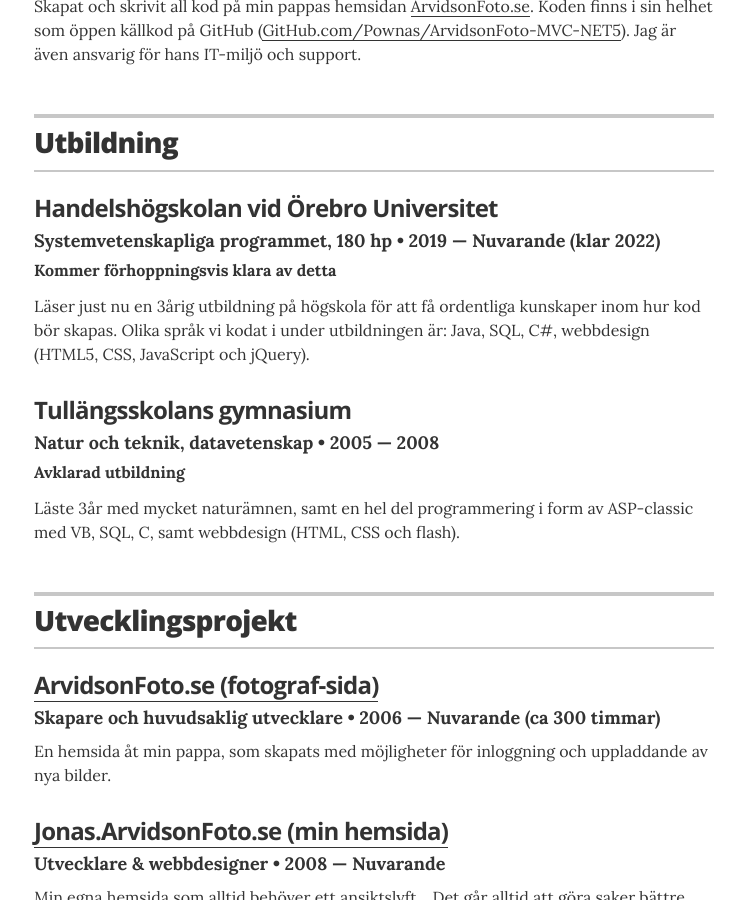
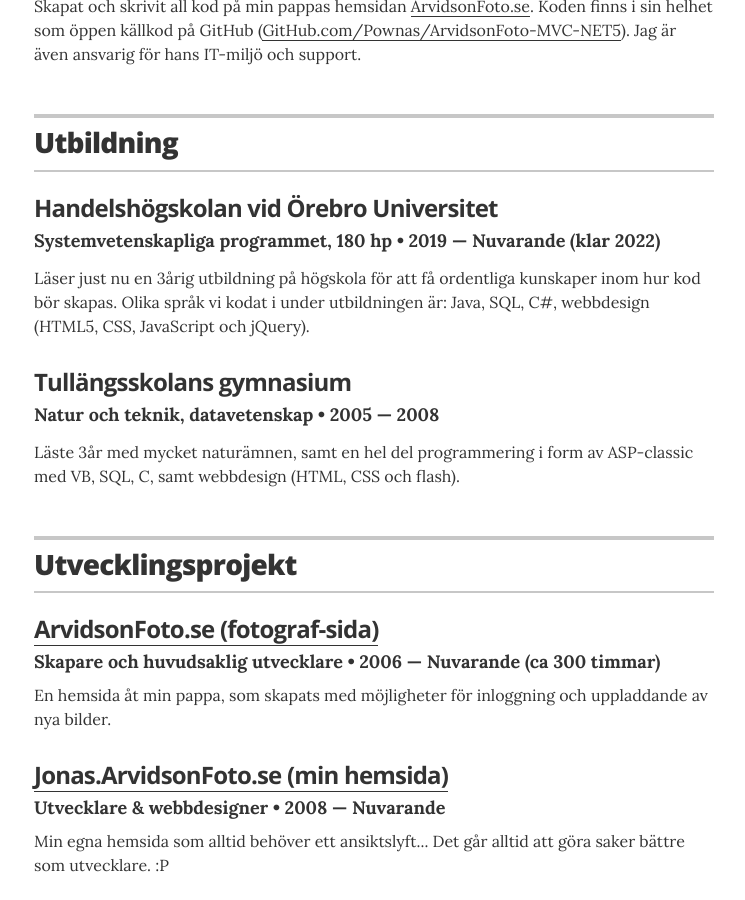
Before and after one commit to pownas/CV, a Jekyll site: the page built from index.html, in a window 1280 px wide and 900 px high, scrolled down 1465 px. Shown: the whole window, without its empty margins (266-1011 px from the left). Built offline with Jekyll 4.4.1, drawn with Linux system fonts in a browser that asks for light colours.

Commit message:
removed awards

```diff
--- a/_data/education.yml
+++ b/_data/education.yml
@@ -2,7 +2,7 @@
 - degree: "Systemvetenskapliga programmet, 180 hp"
   uni: "Handelshögskolan vid Örebro Universitet"
   year: "2019 &mdash; Nuvarande (klar 2022)"
-  award: "Kommer förhoppningsvis klara av detta"
+  #award: "Särskilt omnämnande i Interaktionsdesign-kursen"
   #awards:
   #  - award: "Summa Cumme Laude graduate"
   summary: "Läser just nu en 3årig utbildning på högskola för att få ordentliga kunskaper inom hur kod bör skapas. Olika språk vi kodat i under utbildningen är: Java, SQL, C#, webbdesign (HTML5, CSS, JavaScript och jQuery)."
@@ -10,5 +10,5 @@
 - degree: "Natur och teknik, datavetenskap"
   uni: "Tullängsskolans gymnasium"
   year: "2005 &mdash; 2008"
-  award: "Avklarad utbildning"
+  #award: "Avklarad utbildning"
   summary: "Läste 3år med mycket naturämnen, samt en hel del programmering i form av  ASP-classic med VB, SQL, C, samt webbdesign (HTML, CSS och flash)."
```
